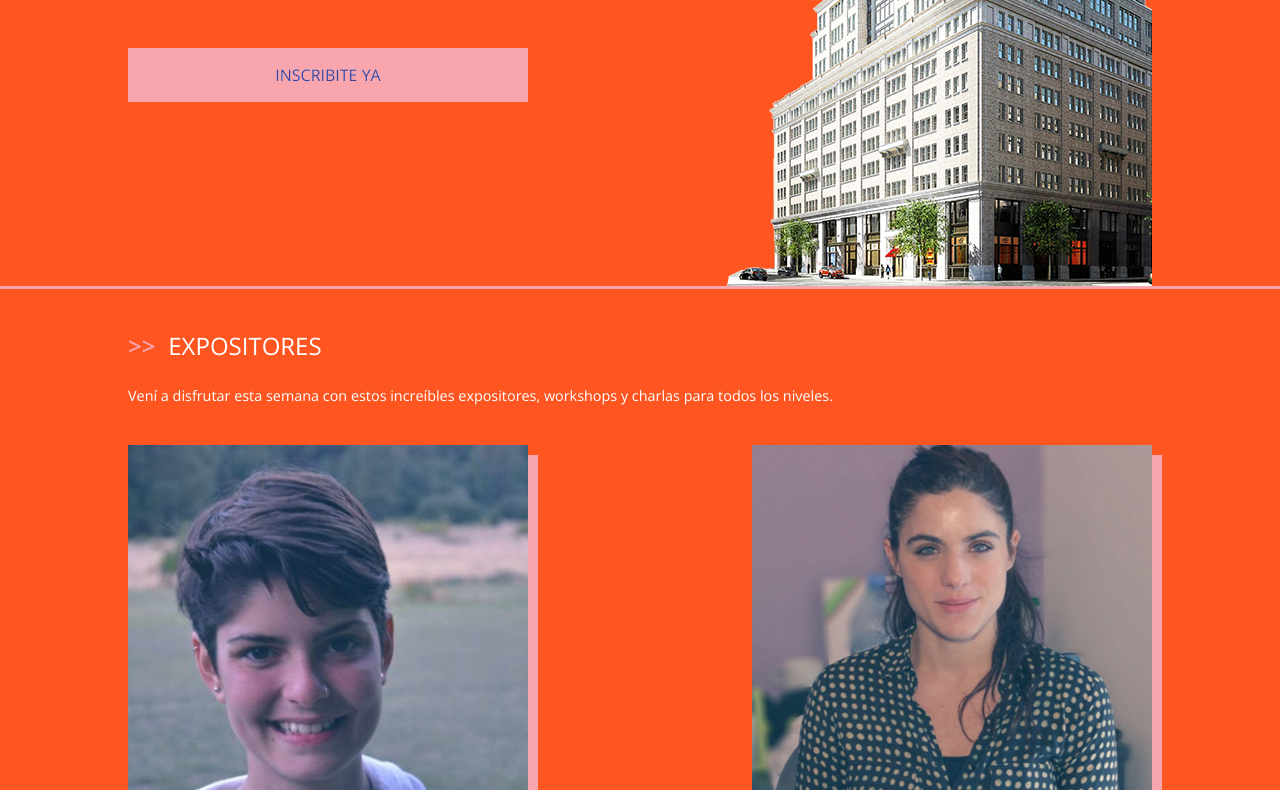
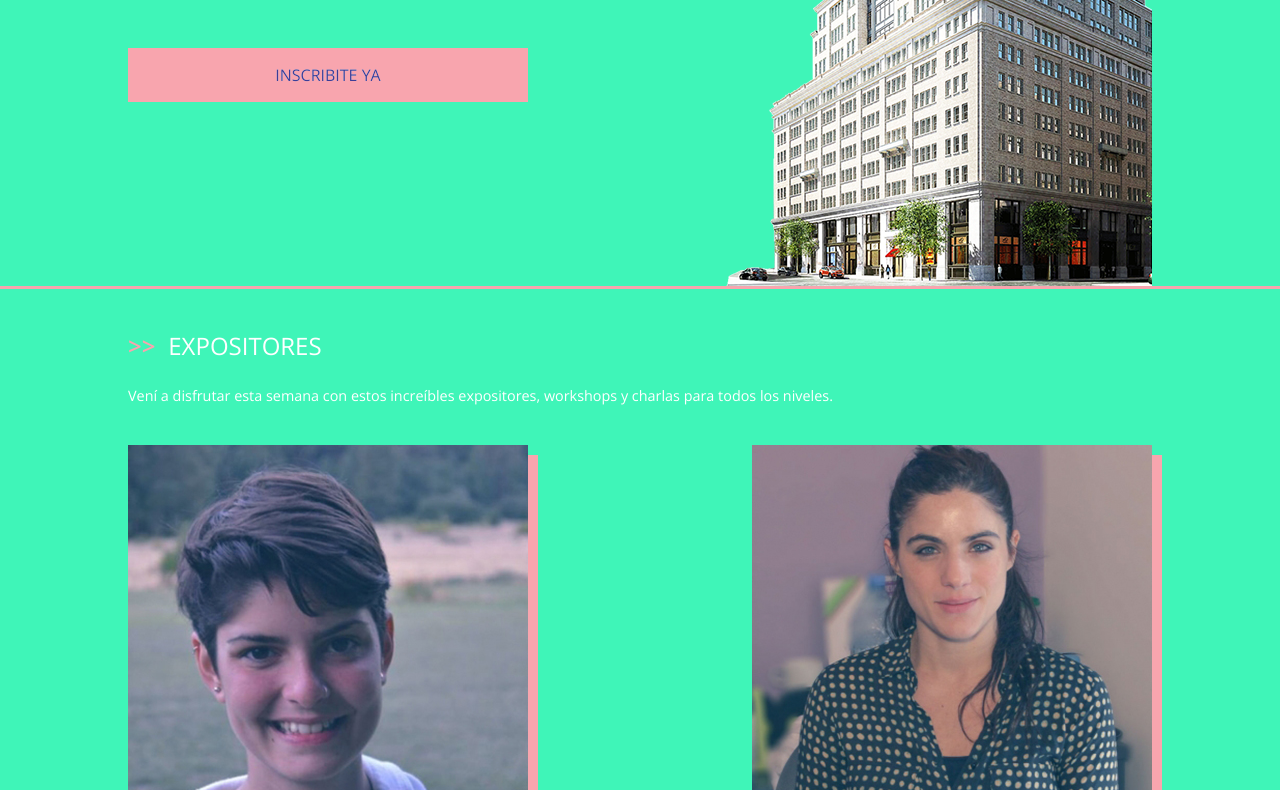
Before and after one commit to loreh13/sitio, a plain HTML site: page index.html in a window 1280 px wide. Shown: the part 325-1115 px from the top of the page. Drawn offline with nearby package versions, Linux system fonts and the light colour scheme.

Commit message:
Cambie a verde

```diff
--- a/css/style.css
+++ b/css/style.css
@@ -7,7 +7,7 @@
   box-sizing: border-box; }
 
 body {
-  background-color: #ff5521;
+  background-color: #3ff5b8;
   font-family: "Open Sans", sans-serif;
   color: #FFF;
   overflow-x: hidden; }
```
